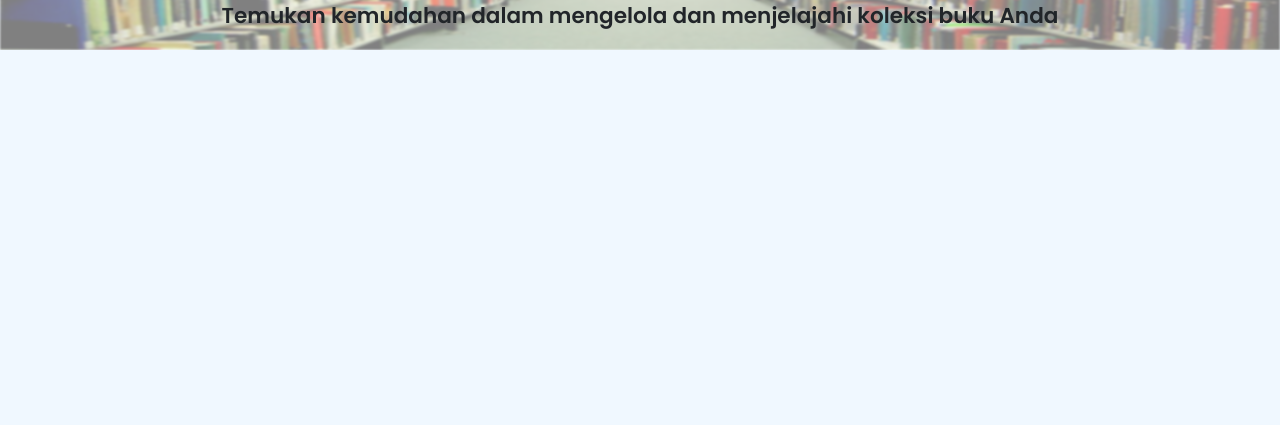
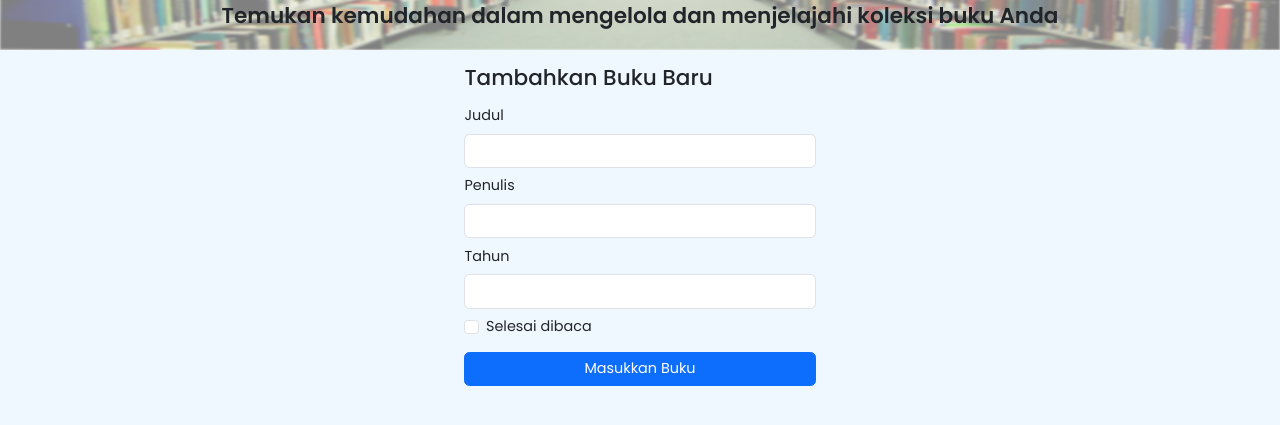
Before and after one commit to irfandwisamudra/bookshelf-apps, a plain HTML site: page index.html in a window 1280 px wide. Shown: the part 183-608 px from the top of the page. Drawn offline with nearby package versions, Linux system fonts and the light colour scheme.

Commit message:
Added add book section

```diff
--- a/index.html
+++ b/index.html
@@ -38,6 +38,64 @@
       </div>
     </header>
 
+    <div class="container">
+      <main class="gap-4 card-body row justify-content-center">
+        <div class="p-3 col-12 col-md-5 col-lg-4">
+          <section>
+            <h4 class="mb-3">Tambahkan Buku Baru</h4>
+            <form id="inputBook">
+              <div class="mb-2">
+                <label class="form-label" for="inputBookTitle">Judul</label>
+                <input
+                  class="form-control"
+                  id="inputBookTitle"
+                  type="text"
+                  autocomplete="off"
+                  required
+                />
+              </div>
+              <div class="mb-2">
+                <label class="form-label" for="inputBookAuthor">Penulis</label>
+                <input
+                  class="form-control"
+                  id="inputBookAuthor"
+                  type="text"
+                  autocomplete="off"
+                  required
+                />
+              </div>
+              <div class="mb-2">
+                <label class="form-label" for="inputBookYear">Tahun</label>
+                <input
+                  class="form-control"
+                  id="inputBookYear"
+                  type="number"
+                  autocomplete="off"
+                  required
+                />
+              </div>
+              <div class="mb-2 form-check">
+                <input
+                  class="form-check-input"
+                  id="inputBookIsComplete"
+                  type="checkbox"
+                />
+                <label class="form-check-label" for="inputBookIsComplete"
+                  >Selesai dibaca</label
+                >
+              </div>
+              <div class="mt-3 d-grid">
+                <button class="btn btn-primary" type="submit">
+                  Masukkan Buku
+                  <i class="fa-solid fa-arrow-right-to-bracket"></i>
+                </button>
+              </div>
+            </form>
+          </section>
+        </div>
+      </main>
+    </div>
+
     <script src="assets/js/script.js"></script>
   </body>
 </html>
```
